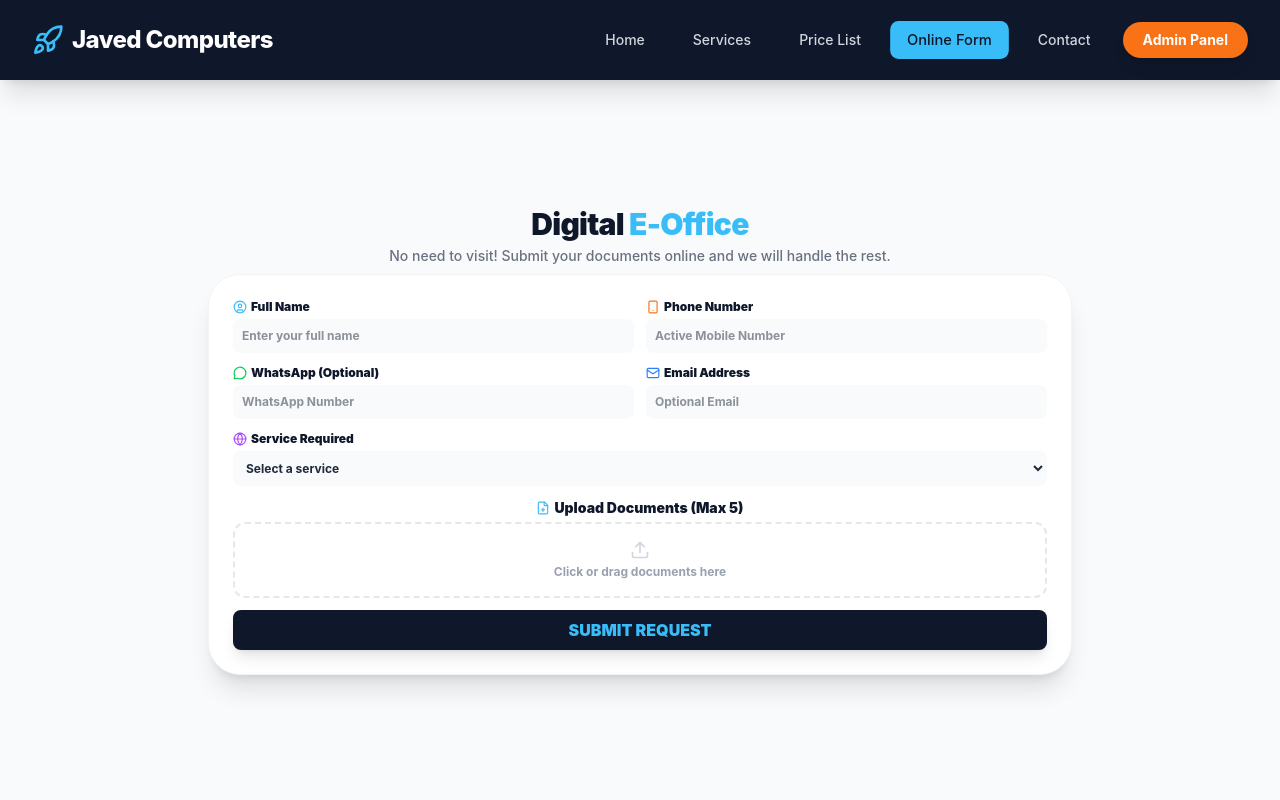
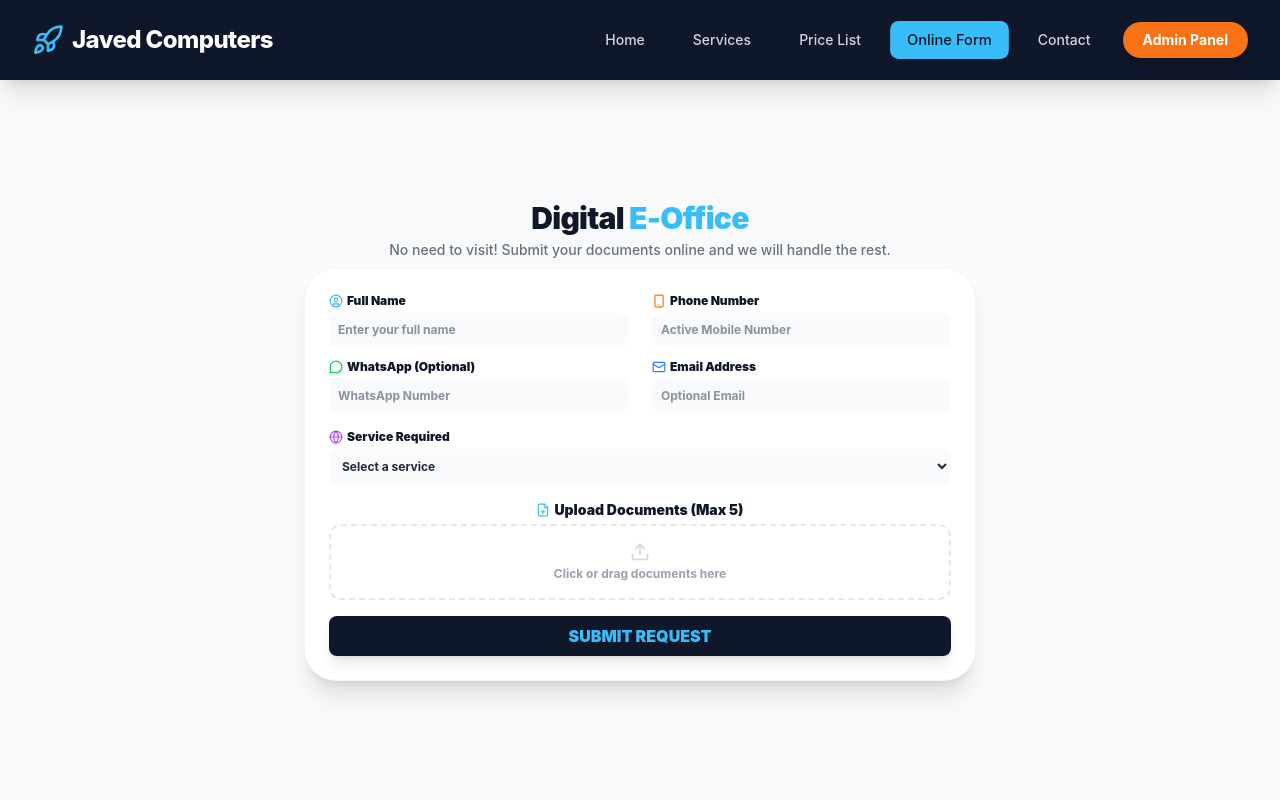
Before and after one commit to khanayaz625/cyber-frontend, a React (Vite) app: page /online-form in a window 1280 px wide. Shown: the top 800 px of the page. Built offline with nearby package versions, Linux system fonts and the light colour scheme.

Commit message:
feat: ScrollToTop and compact OnlineForm inputs

```diff
--- a/src/App.jsx
+++ b/src/App.jsx
@@ -9,6 +9,14 @@ import OnlineForm from './pages/OnlineForm';
 import Contact from './pages/Contact';
 import AdminLogin from './admin/AdminLogin';
 import AdminDashboard from './admin/AdminDashboard';
+
+function ScrollToTop() {
+  const { pathname } = useLocation();
+  useEffect(() => {
+    window.scrollTo(0, 0);
+  }, [pathname]);
+  return null;
+}
 
 function AppContent() {
   const location = useLocation();
@@ -29,6 +37,7 @@ function AppContent() {
 
   return (
     <div className="flex flex-col min-h-screen bg-gray-50">
+      <ScrollToTop />
       {!isAdminPath && <Navbar />}
       <main className="flex-grow">
         <Routes>
--- a/src/pages/OnlineForm.jsx
+++ b/src/pages/OnlineForm.jsx
@@ -78,10 +78,10 @@ const OnlineForm = () => {
                 <motion.div
                     initial={{ y: 20, opacity: 0 }}
                     animate={{ y: 0, opacity: 1 }}
-                    className="bg-white rounded-[2rem] shadow-xl p-4 md:p-6 border border-gray-100 shrink-0"
+                    className="bg-white rounded-[2rem] shadow-xl p-4 md:p-6 border border-gray-100 shrink-0 max-w-2xl mx-auto w-full"
                 >
-                    <form onSubmit={handleSubmit} className="space-y-3">
-                        <div className="grid grid-cols-1 md:grid-cols-2 gap-3">
+                    <form onSubmit={handleSubmit} className="space-y-4">
+                        <div className="grid grid-cols-1 md:grid-cols-2 gap-x-6 gap-y-3">
                             <div className="space-y-1">
                                 <label className="flex items-center text-primary font-black text-xs mb-1"><UserCircle className="mr-1 text-secondary" size={14} /> Full Name</label>
                                 <input
```
